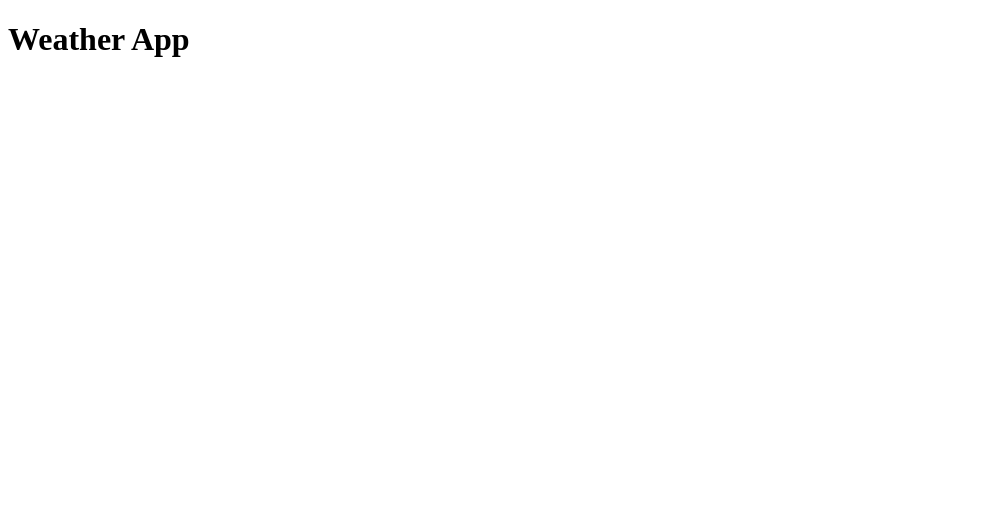
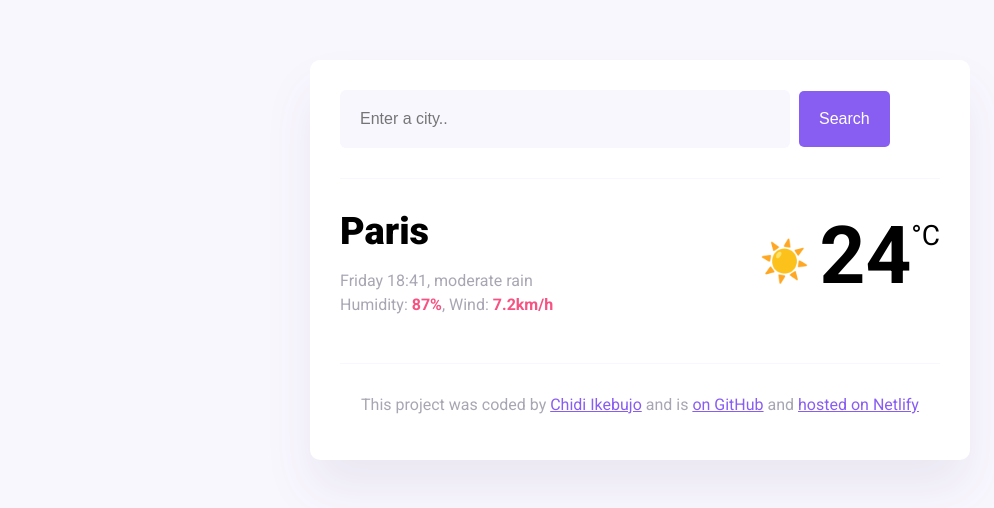
Before and after one commit to Chidi-nma/weather-app, a plain HTML site: page index.html in a window 1280 px wide. Shown: the whole page, without its empty margins (0-994 px from the left). Drawn offline with nearby package versions, Linux system fonts and the light colour scheme.

Commit message:
Add the structure, style and javascript code
- Added more structure to the app.
- Added style
- Added the search engine feature using javascript.

```diff
--- a/index.html
+++ b/index.html
@@ -2,14 +2,65 @@
 <html lang="en">
   <head>
     <meta charset="UTF-8" />
-    <meta http-equiv="X-UA-Compatible" content="IE=edge" />
     <meta name="viewport" content="width=device-width, initial-scale=1.0" />
-    <title>Weather App</title>
-
+    <link rel="preconnect" href="https://fonts.googleapis.com" />
+    <link rel="preconnect" href="https://fonts.gstatic.com" crossorigin />
+    <link
+      href="https://fonts.googleapis.com/css2?family=Roboto:ital,wght@0,100;0,400;0,500;0,700;0,900;1,100;1,300;1,400;1,500;1,700;1,900&display=swap"
+      rel="stylesheet"
+    />
+    <script src="https://cdn.jsdelivr.net/npm/axios@1.1.2/dist/axios.min.js"></script>
     <link rel="stylesheet" href="src/style.css" />
+    <title>My weather application</title>
   </head>
   <body>
-    <h1>Weather App</h1>
-    <script src="/src/index.js"></script>
+    <div class="weather-app">
+      <header>
+        <form id="search-form">
+          <input
+            type="search"
+            placeholder="Enter a city.."
+            required
+            class="search-input"
+            id="search-input"
+          />
+          <input type="submit" value="Search" class="search-button" />
+        </form>
+      </header>
+      <main>
+        <div class="current-weather">
+          <div>
+            <h1 class="current-city" id="current-city">Paris</h1>
+            <p class="current-details">
+              <span id="current-date"></span>, moderate rain <br />
+              Humidity: <strong>87%</strong>, Wind: <strong>7.2km/h</strong>
+            </p>
+          </div>
+          <div class="current-temperature">
+            <span class="current-temperature-icon">☀️</span
+            ><span class="current-temperature-value" id="current-temperature"
+              >24</span
+            ><span class="current-temperature-unit">°C</span>
+          </div>
+        </div>
+      </main>
+      <footer>
+        <p>
+          This project was coded by
+          <a href="https://github.com/Chidi-nma" target="_blank"
+            >Chidi Ikebujo</a
+          >
+          and is
+          <a href="https://github.com/Chidi-nma/weather-app" target="_blank">
+            on GitHub</a
+          >
+          and
+          <a href="https://weather-chidi.netlify.app/" target="_blank"
+            >hosted on Netlify</a
+          >
+        </p>
+      </footer>
+    </div>
   </body>
+  <script src="src/index.js"></script>
 </html>
--- a/src/index.js
+++ b/src/index.js
@@ -0,0 +1,53 @@
+function displayTemperature(response) {
+  let temperatureElement = document.querySelector("#current-temperature");
+  let temperature = Math.round(response.data.temperature.current);
+  let cityElement = document.querySelector("#current-city");
+  cityElement.innerHTML = response.data.city;
+  temperatureElement.innerHTML = temperature;
+}
+
+function search(event) {
+  event.preventDefault();
+  let searchInputElement = document.querySelector("#search-input");
+  let city = searchInputElement.value;
+
+  let apiKey = "b2a5adcct04b33178913oc335f405433";
+  let apiUrl = `https://api.shecodes.io/weather/v1/current?query=${city}&key=${apiKey}&units=metric`;
+
+  axios.get(apiUrl).then(displayTemperature);
+}
+
+function formatDate(date) {
+  let minutes = date.getMinutes();
+  let hours = date.getHours();
+  let day = date.getDay();
+
+  if (minutes < 10) {
+    minutes = `0${minutes}`;
+  }
+
+  if (hours < 10) {
+    hours = `0${hours}`;
+  }
+
+  let days = [
+    "Sunday",
+    "Monday",
+    "Tuesday",
+    "Wednesday",
+    "Thursday",
+    "Friday",
+    "Saturday",
+  ];
+
+  let formattedDay = days[day];
+  return `${formattedDay} ${hours}:${minutes}`;
+}
+
+let searchForm = document.querySelector("#search-form");
+searchForm.addEventListener("submit", search);
+
+let currentDateELement = document.querySelector("#current-date");
+let currentDate = new Date();
+
+currentDateELement.innerHTML = formatDate(currentDate);
--- a/src/style.css
+++ b/src/style.css
@@ -0,0 +1,98 @@
+body {
+  background: #f9f7fe;
+  font-family: "Roboto", sans-serif;
+}
+
+a {
+  color: #885df1;
+}
+
+.weather-app {
+  background: white;
+  max-width: 600px;
+  margin: 60px auto;
+  padding: 30px;
+  border-radius: 10px;
+  box-shadow: 0 30px 50px rgba(65, 50, 100, 0.08);
+}
+
+header {
+  border-bottom: 1px solid #f9f7fe;
+  padding-bottom: 30px;
+}
+
+.search-input {
+  background-color: #f9f7fe;
+  border: none;
+  color: rgba(39, 33, 66, 0.4);
+  font-size: 16px;
+  padding: 20px;
+  width: 75%;
+  border-radius: 6px;
+}
+
+.search-button {
+  margin-left: 5px;
+  font-size: 16px;
+  background-color: #885df1;
+  color: white;
+  border: none;
+  padding: 20px;
+  line-height: 1;
+  border-radius: 5px;
+}
+
+main {
+  padding: 30px 0;
+}
+
+.current-temperature {
+  font-size: 48px;
+}
+
+.current-weather {
+  display: flex;
+  justify-content: space-between;
+}
+
+.current-city {
+  font-size: 38px;
+  font-weight: 900;
+  margin: 0;
+}
+.current-details {
+  color: rgba(39, 33, 66, 0.4);
+  font-size: 16px;
+  font-weight: 400;
+  line-height: 24px;
+}
+
+.current-details strong {
+  color: #f65282;
+}
+
+.current-temperature-icon {
+  position: relative;
+  top: -8px;
+  font-size: 40px;
+  margin-right: 10px;
+}
+
+.current-temperature-value {
+  font-size: 80px;
+  font-weight: bold;
+}
+
+.current-temperature-unit {
+  font-size: 28px;
+  position: relative;
+  top: -38px;
+}
+
+footer {
+  border-top: 1px solid #f9f7fe;
+  text-align: center;
+  padding-top: 15px;
+
+  color: rgba(39, 33, 66, 0.4);
+}
```
